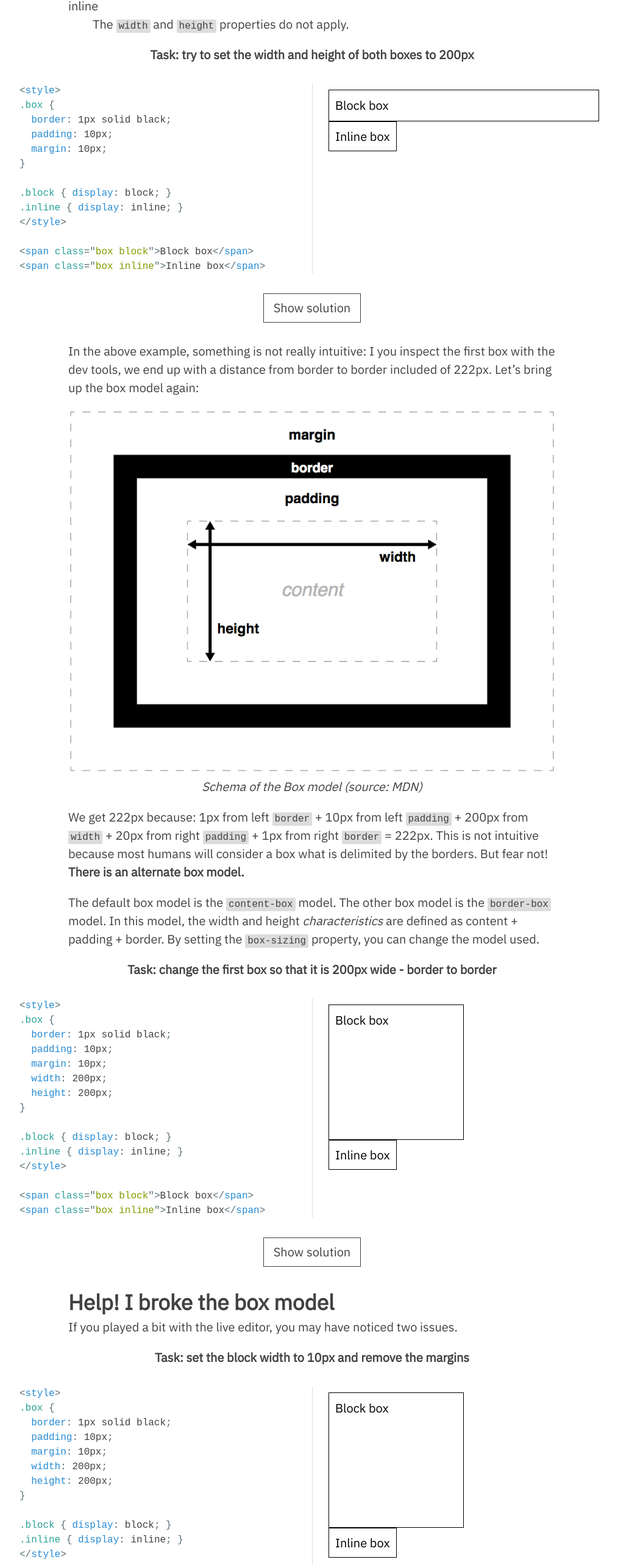
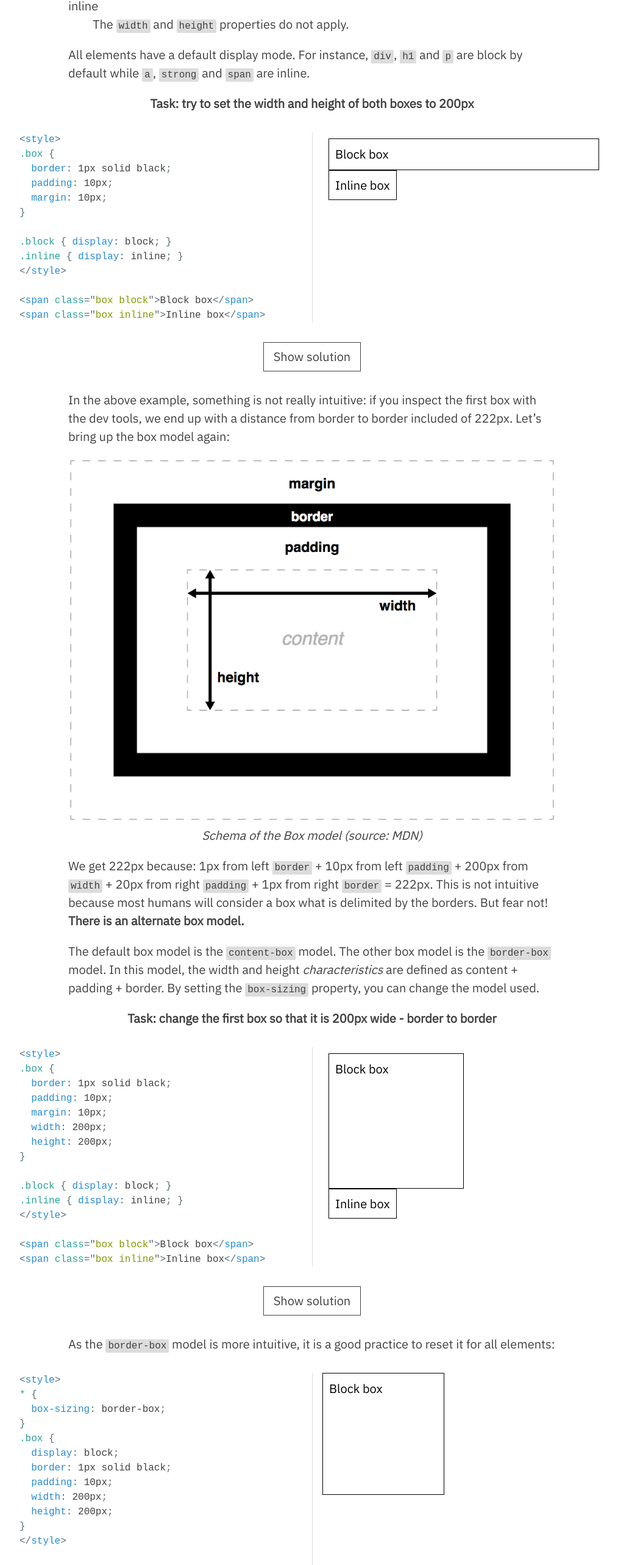
Before and after one commit to AlbericTrancart/cssdojo, a Next.js app: page /learn/basics/the-box-model in a window 1280 px wide. Shown: the part 1930-4496 px from the top of the page at 61% size, without its empty margins (128-1142 px from the left). Built offline with nearby package versions, Linux system fonts and the light colour scheme; what react-live would draw is missing.

Commit message:
Improve box model kata

```diff
--- a/components/Editor/index.tsx
+++ b/components/Editor/index.tsx
@@ -4,12 +4,6 @@ import { highlight, languages } from 'prismjs';
 import { useState } from 'react';
 import styled from 'styled-components';
 import { colorPalette, getSpacing, typography } from 'stylesheet';
-
-interface Props {
-  useReact?: boolean;
-  code: string;
-  onChange?: (code: string) => void;
-}
 
 const MainContainer = styled.div`
   margin: ${getSpacing(4)} 0;
@@ -62,15 +56,6 @@ const BaseLiveError: React.FC<ErrorProps> = ({ live }) => <ErrorZone>{live?.erro
 
 const LiveError = withLive(BaseLiveError);
 
-const guidGenerator = () => {
-  const S4 = () => (((1 + Math.random()) * 0x10000) | 0).toString(16).substring(1);
-
-  return S4() + S4() + '-' + S4() + '-' + S4() + '-' + S4() + '-' + S4() + S4() + S4();
-};
-
-const scopeStyles = (code: string, scopeClass: string) =>
-  code.replace('<style>', `<style>.${scopeClass} {`).replace('</style>', `}</style>`);
-
 const PreviewFrame = styled.iframe`
   width: 100%;
   box-sizing: border-box;
@@ -79,6 +64,12 @@ const PreviewFrame = styled.iframe`
   margin: 0;
   padding: 0;
 `;
+
+interface Props {
+  useReact?: boolean;
+  code: string;
+  onChange?: (code: string) => void;
+}
 
 export const Editor: React.FC<Props> = ({ useReact, code, onChange }) => {
   const [codeState, setCurrentCode] = useState(code);
--- a/pages/learn/basics/the-box-model.tsx
+++ b/pages/learn/basics/the-box-model.tsx
@@ -5,6 +5,7 @@ import { Image } from 'components/Image';
 import { Code } from 'components/Code';
 import { Link } from 'components/Link';
 import { NextKataButton } from 'components/NextKataButton';
+import { Editor } from 'components/Editor';
 
 const Kata: NextPage = () => (
   <>
@@ -58,6 +59,11 @@ const Kata: NextPage = () => (
         The <Code>width</Code> and <Code>height</Code> properties do not apply.
       </dd>
     </dl>
+    <p>
+      All elements have a default display mode. For instance, <Code>div</Code>, <Code>h1</Code> and{' '}
+      <Code>p</Code> are block by default while <Code>a</Code>, <Code>strong</Code> and{' '}
+      <Code>span</Code> are inline.
+    </p>
     <Exercise
       task="try to set the width and height of both boxes to 200px"
       initialCode={`<style>
@@ -90,7 +96,7 @@ const Kata: NextPage = () => (
 <span class="box inline">Inline box</span>`}
     />
     <p>
-      In the above example, something is not really intuitive: I you inspect the first box with the
+      In the above example, something is not really intuitive: if you inspect the first box with the
       dev tools, we end up with a distance from border to border included of 222px. Let’s bring up
       the box model again:
     </p>
@@ -146,6 +152,24 @@ const Kata: NextPage = () => (
 <span class="box block">Block box</span>
 <span class="box inline">Inline box</span>`}
     />
+    As the <Code>border-box</Code> model is more intuitive, it is a good practice to reset it for
+    all elements:
+    <Editor
+      code={`<style>
+* {
+  box-sizing: border-box;
+}
+.box {
+  display: block;
+  border: 1px solid black;
+  padding: 10px;
+  width: 200px;
+  height: 200px;
+}
+</style>
+
+<span class="box block">Block box</span>`}
+    />
     <Subtitle>Help! I broke the box model</Subtitle>
     If you played a bit with the live editor, you may have noticed two issues.
     <Exercise
```
Also changed, not shown: pages/index.tsx (+10 -2 lines).
